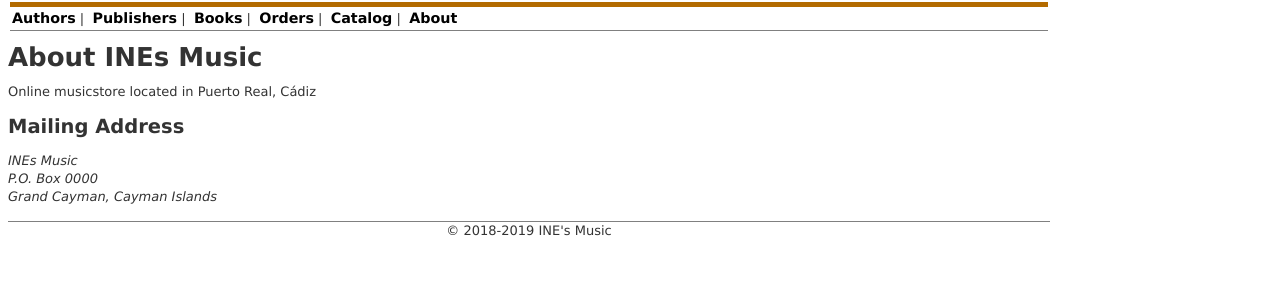
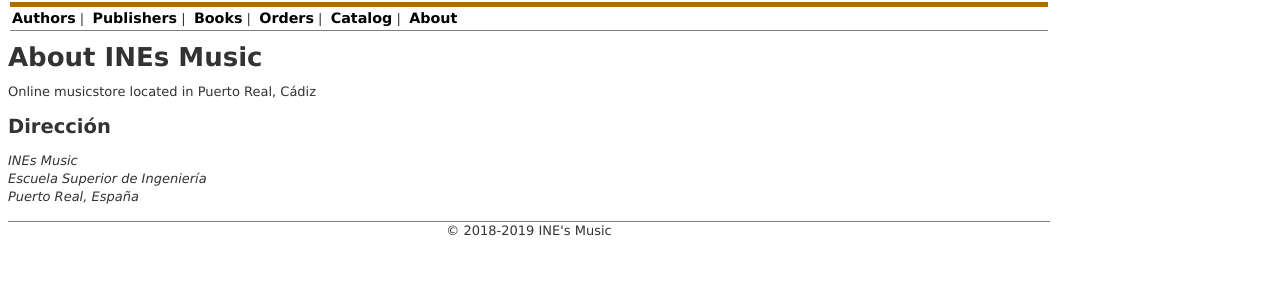
Before and after one commit to DanielGilB/eshop1, a Rails app: page /about in a window 1280 px wide. Shown: the part 62-362 px from the top of the page. Run offline with Rails 7, Linux system fonts and the light colour scheme; style sheets or scripts are compiled from the project's sources; some libraries are stand-ins or nearby versions.

Commit message:
Dirección añadida

```diff
--- a/app/views/about/index.html.erb
+++ b/app/views/about/index.html.erb
@@ -1,7 +1,7 @@
 <p>Online musicstore located in Puerto Real, Cádiz</p>
-<h2>Mailing Address</h2>
+<h2>Dirección</h2>
 <address>
 INEs Music<br/>
-P.O. Box 0000<br/>
-Grand Cayman, Cayman Islands<br/>
+Escuela Superior de Ingeniería<br/>
+Puerto Real, España<br/>
 </address>
```
